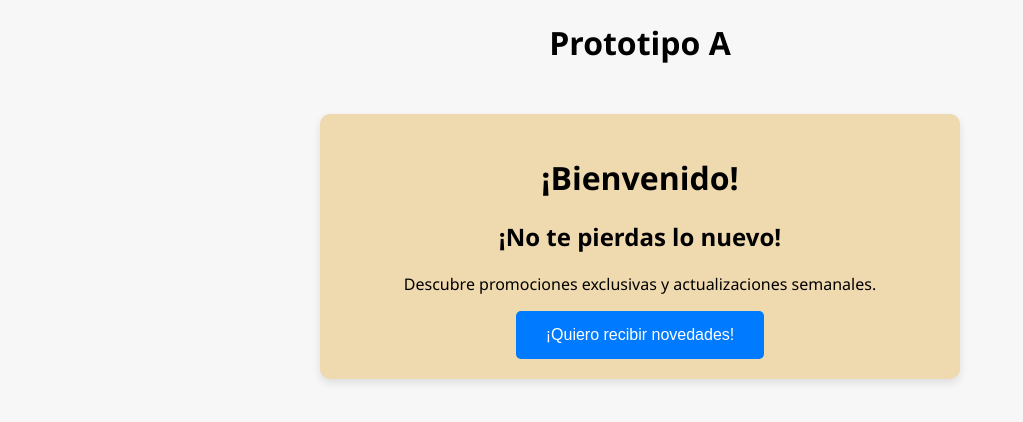
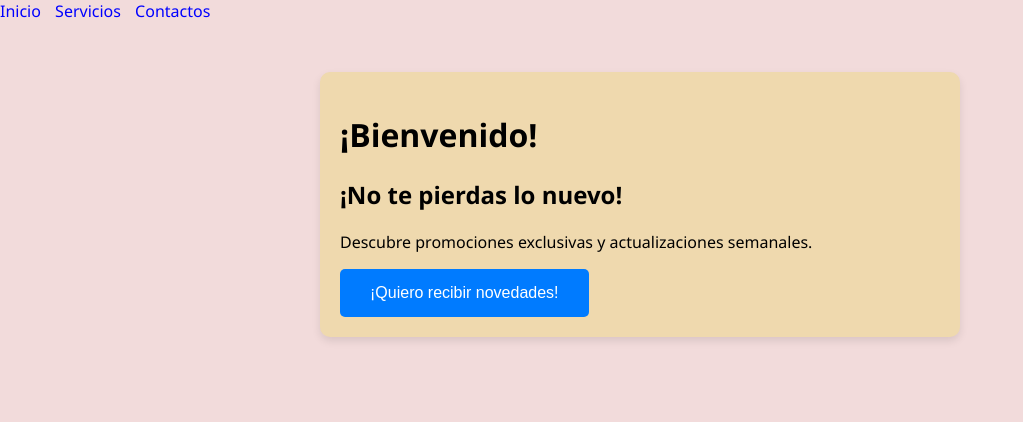
Before and after one commit to jesus-damian-bermello-garcia/Prototipo_A, a plain HTML site: page index.html in a window 1280 px wide. Shown: the whole page, without its empty margins (0-1023 px from the left). Drawn offline with Linux system fonts and the light colour scheme.

Commit message:
commit 4

```diff
--- a/index.html
+++ b/index.html
@@ -1,13 +1,16 @@
 <!DOCTYPE html>
 <html lang="es">
-  <head>
-    <meta charset="UTF-8" />
-    <meta name="viewport" content="width=, initial-scale=1.0" />
-    <title>Prototipo A</title>
-    <link rel="stylesheet" href="styles.css" />
-  </head>
-  <body>
-    <h1>Prototipo A</h1>
+<head>
+  <meta charset="UTF-8">
+  <title>Inicio</title>
+  <link rel="stylesheet" href="styles.css">
+</head>
+<body>
+  <nav>
+    <a href="index.html">Inicio</a>
+    <a href="servicios.html">Servicios</a>
+    <a href="contactos.html">Contactos</a>
+  </nav>
     <div class="container">
       <h1>¡Bienvenido!</h1>
       <h2>¡No te pierdas lo nuevo!</h2>
@@ -48,5 +51,5 @@
         }
       }
     </script>
-  </body>
+</body>
 </html>
--- a/styles.css
+++ b/styles.css
@@ -1,9 +1,9 @@
 body {
   font-family: "Segoe UI", sans-serif;
-  background: #f7f7f7;
+  background: #f2dbdb;
   margin: 0;
   padding: 0;
-  text-align: center;
+  text-align:left;
 }
 
 .container {
@@ -72,3 +72,13 @@ body {
   font-weight: bold;
   cursor: pointer;
 }
+
+nav {
+  margin-bottom: 20px;
+}
+
+nav a {
+  margin-right: 10px;
+  text-decoration: none;
+  color: blue;
+}
```
Also changed, not shown: contactos.html (added, +21 -0 lines), servicios.html (added, +24 -0 lines).
